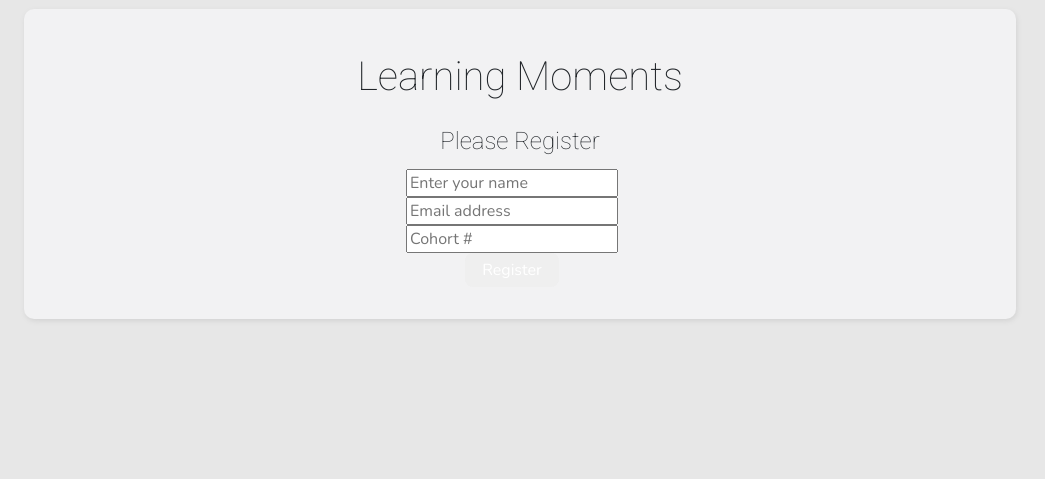
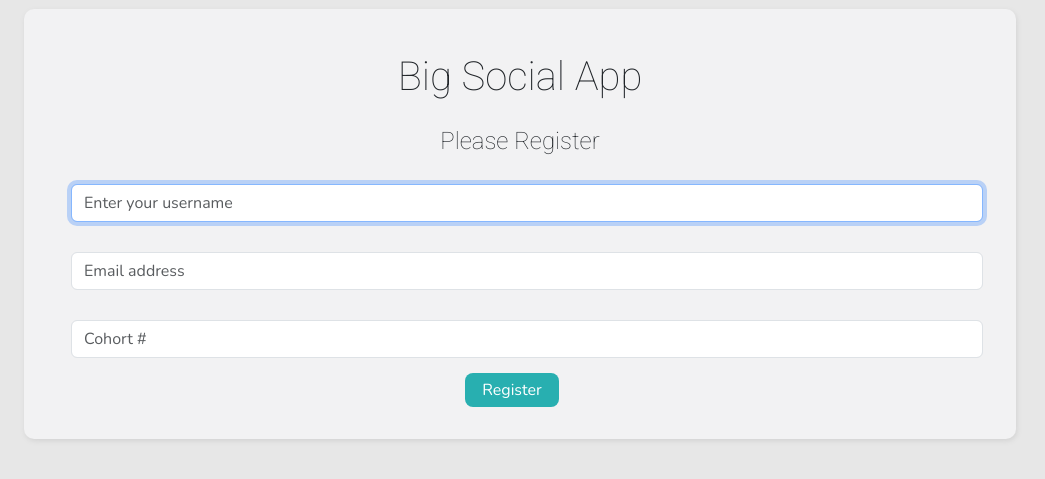
Before and after one commit to LeaEdw/learning-moments, a React (Vite) app: page /register in a window 1280 px wide. Shown: the part 167-646 px from the top of the page, without its empty margins (120-1165 px from the left). Built offline with nearby package versions, Linux system fonts and the light colour scheme.

Commit message:
adding styling to the login and register pages

```diff
--- a/src/components/auth/Login.css
+++ b/src/components/auth/Login.css
@@ -23,9 +23,9 @@
 .form-login > h2 {
   text-align: center;
   padding: 1rem;
-
   font-size: 1.5rem;
 }
+
 
 .form-login > fieldset > input[type="email"] {
   width: 25em;
@@ -65,6 +65,8 @@ fieldset {
   font-size: 1rem;
   border: 1px solid var(--outline);
   border-radius: 0.25rem;
+  margin: 15px;
+  width: 90%;
 }
 
 .form-group {
@@ -83,3 +85,7 @@ fieldset {
   outline: 2px solid transparent;
   outline-offset: 2px;
 }
+
+input[type="number"] {
+  appearance: textfield;
+}
--- a/src/components/auth/Register.jsx
+++ b/src/components/auth/Register.jsx
@@ -54,16 +54,16 @@ export const Register = ( ) => {
   return (
     <main className="container-login">
       <form className="form-login" onSubmit={handleRegister}>
-        <h1 className="header">Learning Moments</h1>
+        <h1 className="header">Big Social App</h1>
         <h2>Please Register</h2>
         <fieldset className="form-group">
           <div>
             <input
               onChange={updateUser}
               type="text"
-              id="fullName"
-              className="form-login-input"
-              placeholder="Enter your name"
+              id="username"
+              className="form-control"
+              placeholder="Enter your username"
               required
               autoFocus
             />
@@ -75,7 +75,7 @@ export const Register = ( ) => {
               onChange={updateUser}
               type="email"
               id="email"
-              className="form-login-input"
+              className="form-control"
               placeholder="Email address"
               required
             />
@@ -87,7 +87,7 @@ export const Register = ( ) => {
               onChange={updateUser}
               type="number"
               id="cohort"
-              className="form-login-input"
+              className="form-control"
               placeholder="Cohort #"
               required
             />
@@ -95,7 +95,7 @@ export const Register = ( ) => {
         </fieldset>
         <fieldset className="form-group">
           <div>
-            <button type="submit">Register</button>
+            <button type="submit" className="btn-secondary">Register</button>
           </div>
         </fieldset>
       </form>
--- a/src/index.css
+++ b/src/index.css
@@ -205,7 +205,7 @@ button {
 }
 
 .btn-secondary:hover {
-  background-color: #0097d7;
+  background-color: #66cfcf;
 }
 
 .btn-warning {
```
